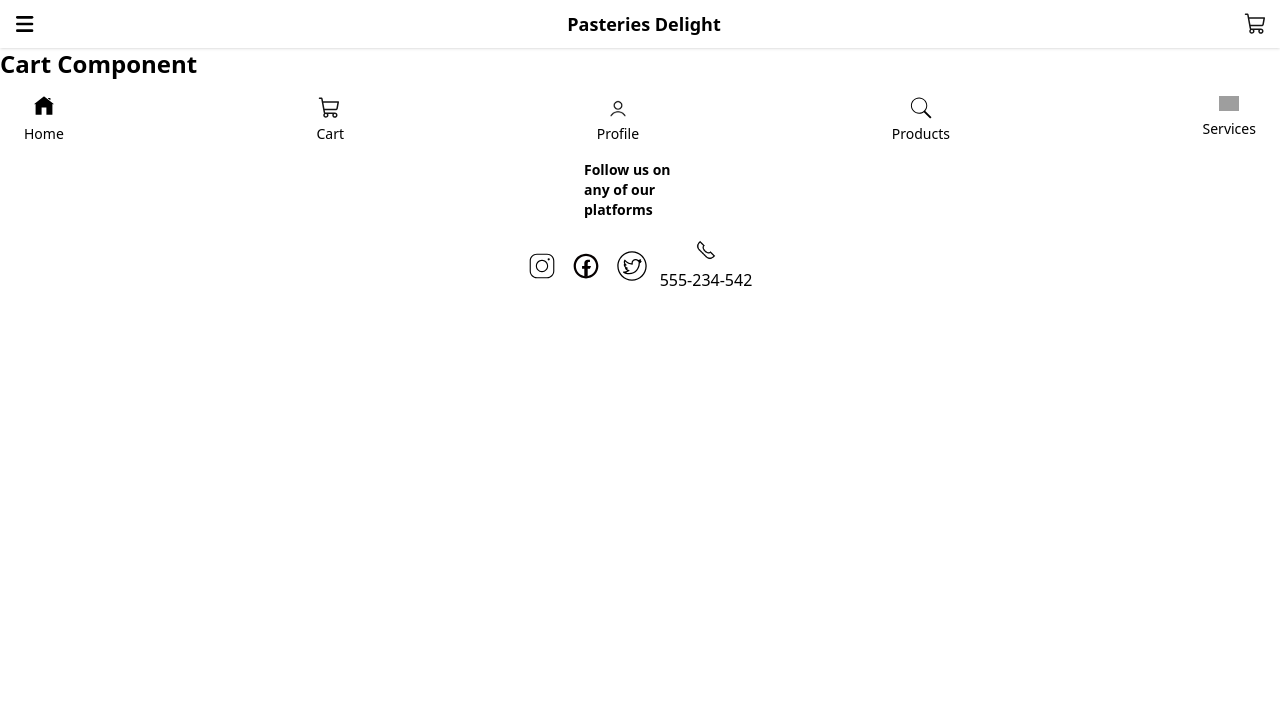
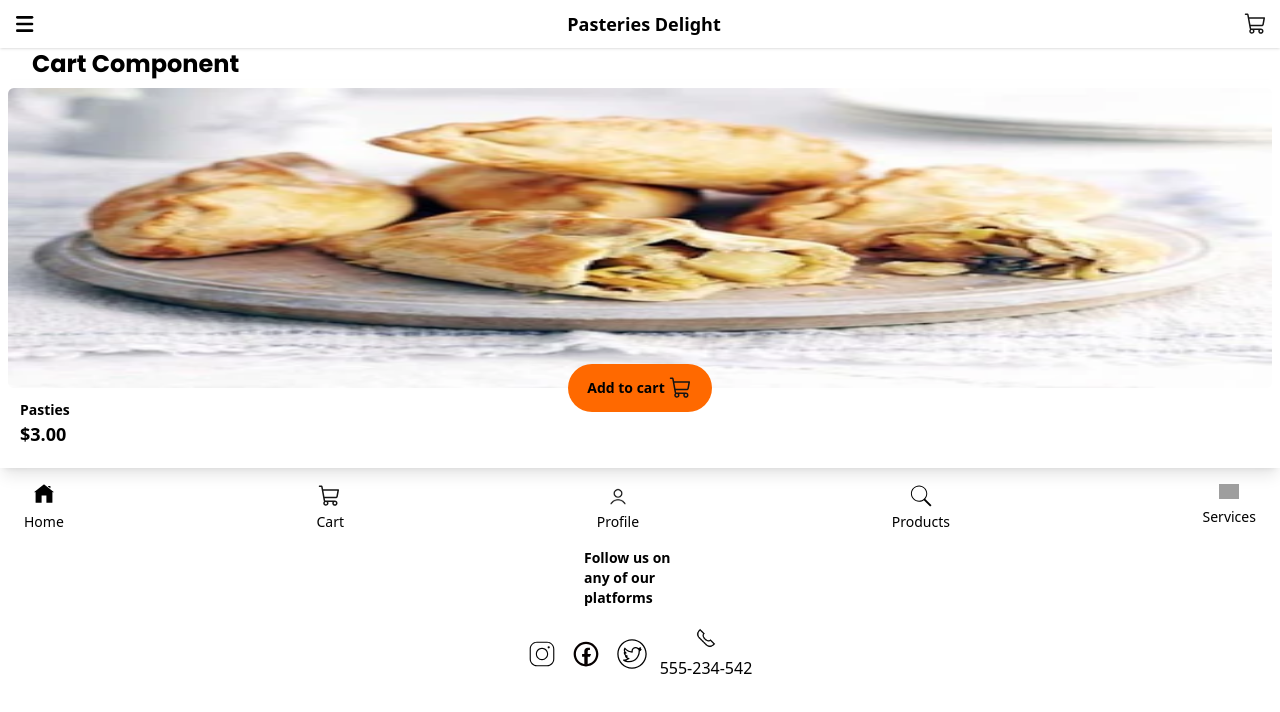
Before and after one commit to Ju-danoo7/ReactBased_Pastries_APP, a React (Vite) app: page /cart in a window 1280 px wide. Shown: the top 712 px of the page. Built offline with nearby package versions, Linux system fonts and the light colour scheme; grey boxes are pictures that could not be loaded.

Commit message:
working on cart

```diff
--- a/src/assets/components/Footer.jsx
+++ b/src/assets/components/Footer.jsx
@@ -1,29 +1,29 @@
-import { Link } from "react-router";
+import { NavLink } from "react-router";
 
 export default function Footer() {
     return (
         <>
             <div className="flex justify-between p-4 px-6">
-                <Link to="." className="flex flex-col items-center gap-2">
+                <NavLink to="." className={`flex flex-col items-center gap-2 ${({ isActive }) => isActive ? "border-b-2 pb-1" : ""}`}>
                     <img src="./images/homeIcon.svg" alt="home-icon" className="w-5" />
                     <span className="text-sm">Home</span>
-                </Link>
-                <Link to="cart" className="flex flex-col items-center gap-1">
+                </NavLink>
+                <NavLink to="cart" className="flex flex-col items-center gap-1">
                     <img src="./images/cart.svg" alt="cart-icon" className="w-6" />
                     <span className="text-sm">Cart</span>
-                </Link>
-                <Link to="profile" className="flex flex-col items-center gap-1">
+                </NavLink>
+                <NavLink to="profile" className="flex flex-col items-center gap-1">
                     <img src="./images/profile.png" alt="profile-icon" className="w-6" />
                     <span className="text-sm">Profile</span>
-                </Link>
-                <Link to="products" className="flex flex-col items-center gap-1">
+                </NavLink>
+                <NavLink to="products" className="flex flex-col items-center gap-1">
                     <img src="./images/search.svg" alt="" className="w-6" />
                     <span className="text-sm">Products</span>
-                </Link>
-                <Link to="services" className="flex flex-col items-center gap-2">
+                </NavLink>
+                <NavLink to="services" className="flex flex-col items-center gap-2">
                     <img src="./images/servise.png" alt="menu-icon" className="w-5" />
                     <span className="text-sm">Services</span>
-                </Link>
+                </NavLink>
             </div>
             <div className="flex flex-col items-center justify-center gap-5 px-4 pb-4">
                 <span className="text-sm font-semibold w-28">Follow us on any of our platforms</span>
--- a/src/assets/components/Layout.jsx
+++ b/src/assets/components/Layout.jsx
@@ -38,7 +38,7 @@ export default function Layout() {
                 <NavLink to="." className="font-bold text-lg">
                     Pasteries Delight
                 </NavLink>
-                <NavLink to="" className="font-bold">
+                <NavLink to="cart" className="font-bold">
                     <img src="./images/cart.svg" alt="cart-icon" aria-label='link to purchase page' />
                 </NavLink>
 
--- a/src/assets/components/pages/Cart.jsx
+++ b/src/assets/components/pages/Cart.jsx
@@ -1,7 +1,54 @@
+import { useState } from "react"
+
 export default function Order() {
+    const [carted, setCarted] = useState(false);
+    const [amount, setAmount] = useState(0);
+    function addAmount() {
+        setAmount(prev => prev + 1);
+    }
+    function reduceAmount() {
+        (amount > 0) && setAmount(prev => prev - 1);
+    }
+
     return (
         <>
-            <h1 className="font-bold text-2xl">Cart Component</h1>
+            <h1 className="font-bold text-2xl pl-8 font-Poppins">Cart Component</h1>
+            <div className=" shadow-lg p-2 w-full">
+                <div className="flex w-full justify-center items-center">
+                    <div className="relative flex w-full justify-center items-center rounded-sm">
+                        <img src="./images/products/pasties.webp" alt="pastry image" className="w-full h-75 rounded-md" />
+                        {carted ?
+                            <div className="flex justify-between items-center px-4 bg-orange-500 rounded-full h-12 w-36 absolute -bottom-6">
+                                <img onClick={reduceAmount}
+                                    src="./images/minus.png" alt="cart-icon" className="w-5" />
+                                <span onChange={() => console.log(amount)}
+                                    className="text-lg font-bold">{amount}</span>
+                                <img onClick={addAmount}
+                                    src="./images/plus.svg" alt="cart-icon" className="w-5" />
+                            </div> :
+                            <div onClick={() => setCarted(!carted)}
+                                className="flex justify-center items-center gap-1 bg-orange-500 rounded-full h-12 w-36 absolute -bottom-6">
+                                <span className="text-sm font-semibold">Add to cart</span>
+                                <img src="./images/cart.svg" alt="cart-icon" />
+                            </div>}
+                    </div>
+                </div>
+                <div className=" flex justify-center flex-col p-3">
+                    <h3 className="font-semibold text-sm">Pasties</h3>
+                    <h3 className="font-bold text-lg">$<span className="">3</span>.00</h3>
+                </div>
+            </div>
+            {
+                carted && <div className="p-4 flex flex-col gap-2 w-64 mx-auto">
+                    <div className="flex justify-between text-sm">
+                        <p className="font-semibold">Pasties</p>
+                        <span className="flex gap-2">
+                            <span className="">Amount:{amount}</span>
+                            <span className=" font-bold">Total: ${amount * 3}.00</span>
+                        </span>
+                    </div>
+                </div>
+            }
         </>
     )
 }
--- a/src/assets/components/pages/Homepage.jsx
+++ b/src/assets/components/pages/Homepage.jsx
@@ -9,7 +9,7 @@ export default function Home() {
         </div>))
 
     return (
-        <div className="font-Poppins bg-slate-50 min-h-screen">
+        <div className="font-Poppins bg-slate-50 min-h-screen scrollbar-hide">
             <div className="relative">
                 <img className="w-full"
                     src="./images/HomeImage.png" alt="home page image" />
@@ -18,11 +18,11 @@ export default function Home() {
                     Indulge in Our Exquisite Pastries
                 </h1>
             </div>
-            <div className="py-6 overflow-x-cliphidden">
+            <div className="py-6 overflow-x-cliphidden scrollbar-hide">
                 <h2 className="font-bold text-2xl px-4 mt-3 mb-6">Featured Pastries</h2>
-                    <div className="flex flex-nowrap gap-3 px-2  overflow-x-scroll">
-                        {Pastries}
-                    </div>
+                <div className="flex flex-nowrap gap-3 px-2  overflow-x-scroll scrollbar-none">
+                    {Pastries}
+                </div>
             </div>
             <div className="p-4">
                 <Link to="cart"
```
Also changed, not shown: public/images/minus.png (added), public/images/plus.svg (added).
